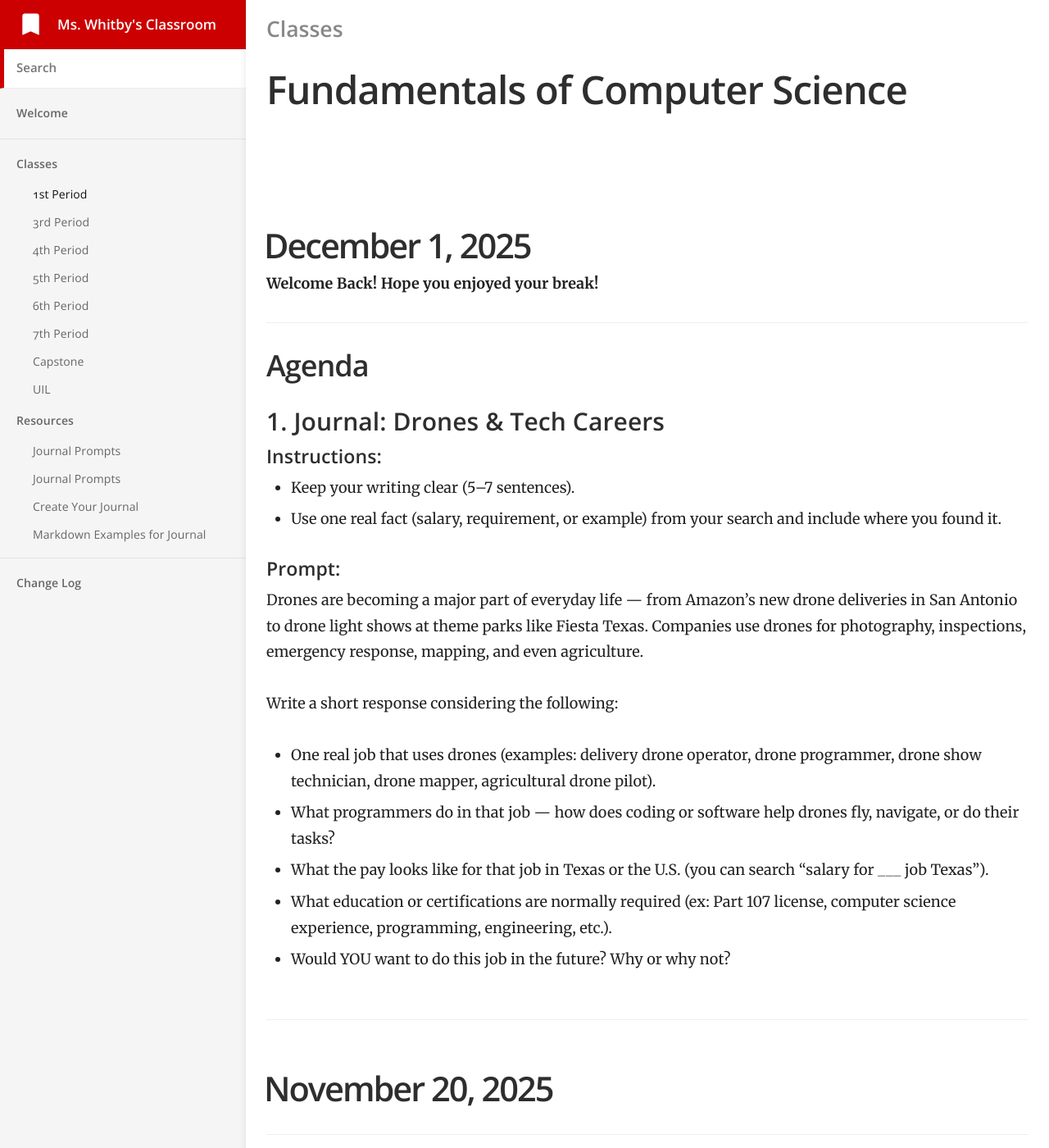
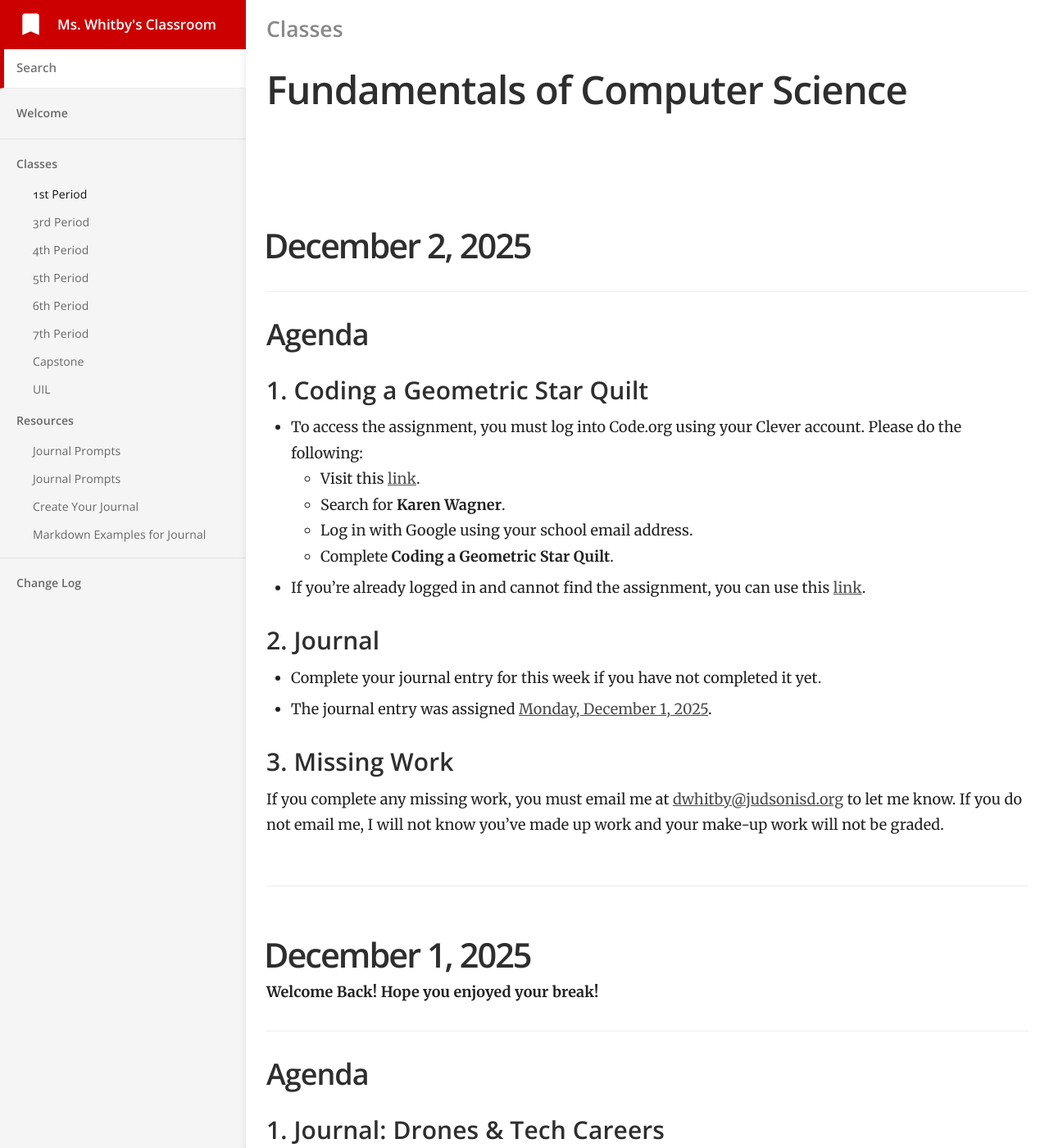
Before and after one commit to mswhitby/classroom, a Jekyll site: the page built from _docs/classes/1st.md, in a window 1280 px wide and 1400 px high. Shown: the whole window at 82% size. Built offline with Jekyll 4.4.1, drawn with Linux system fonts in a browser that asks for light colours.

Commit message:
Updated lessons

```diff
--- a/_docs/classes/1st.md
+++ b/_docs/classes/1st.md
@@ -4,6 +4,30 @@ subtitle: Fundamentals of Computer Science
 category: Classes
 order: 1
 ---
+
+# December 2, 2025
+
+## Agenda
+
+### 1. Coding a Geometric Star Quilt
+- To access the assignment, you must log into Code.org using your Clever account. Please do the following:
+    - Visit this [link](https://clever.com/oauth/district-picker?client_id=2f27405716644a951b23&redirect_uri=https%3A%2F%2Fstudio.code.org%2Fusers%2Fauth%2Fclever%2Fcallback&response_type=code&state=ede33ff61289cf32708a0f54079cdd23e31d0b0a02b0e0e8).
+    - Search for **Karen Wagner**.
+    - Log in with Google using your school email address.
+    - Complete **Coding a Geometric Star Quilt**.
+
+- If you're already logged in and cannot find the assignment, you can use this [link](https://studio.code.org/courses/csc-starquilts-2023/units/1/lessons/1/levels/1).
+
+### 2. Journal
+
+- Complete your journal entry for this week if you have not completed it yet.
+- The journal entry was assigned [Monday, December 1, 2025](https://github.com/mswhitby/classroom/blob/main/_docs/resources/journal.md#december-1-2025).
+
+### 3. Missing Work
+
+If you complete any missing work, you must email me at <dwhitby@judsonisd.org> to let me know. If you do not email me, I will not know you've made up work and your make-up work will not be graded.
+
+----
 
 # December 1, 2025
 
```
